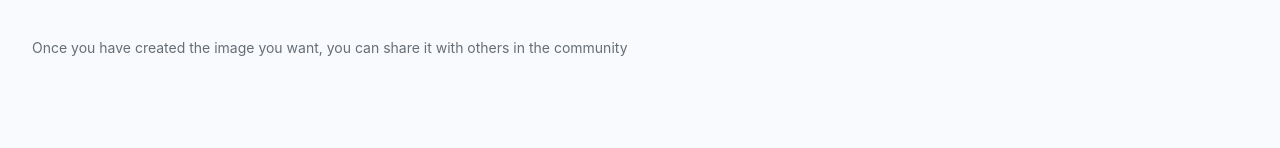
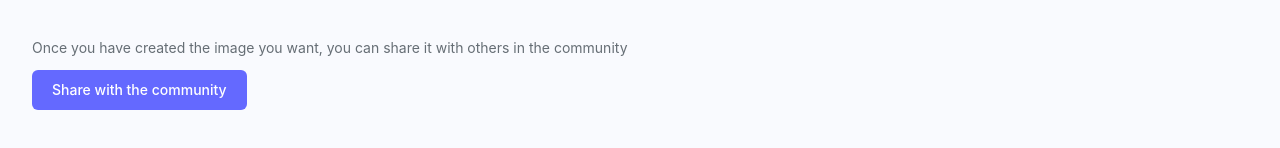
Before and after one commit to danielAwale/DALL-E-clone, a React (Vite) app in the folder dalle_clone/client/: page /create-post in a window 1280 px wide. Shown: the part 608-756 px from the top of the page. Built offline with nearby package versions, Linux system fonts and the light colour scheme; a web font is replaced by a local one.

Commit message:
finish working with the sharing button

```diff
--- a/dalle_clone/client/src/pages/CreatePost.jsx
+++ b/dalle_clone/client/src/pages/CreatePost.jsx
@@ -88,6 +88,13 @@
 
           <div className='mt-10'>
             <p className='mt-2 text-[#666e75] text-[14px]'>Once you have created the image you want, you can share it with others in the community</p>
+            <button
+              type='submit'
+              className='mt-3 text-white bg-[#6469ff] font-medium rounded-md text-sm w-full sm:w-auto px-5 py-2.5 text-center'
+
+            >
+              {loading ? 'Sharing...' : 'Share with the community'}
+            </button>
 
           </div>
         </form>
```
